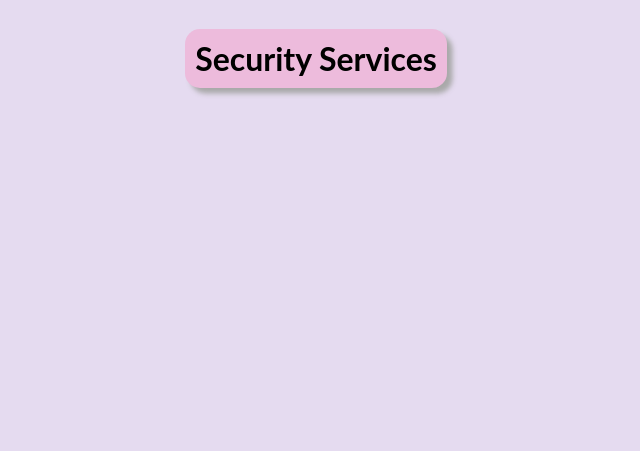
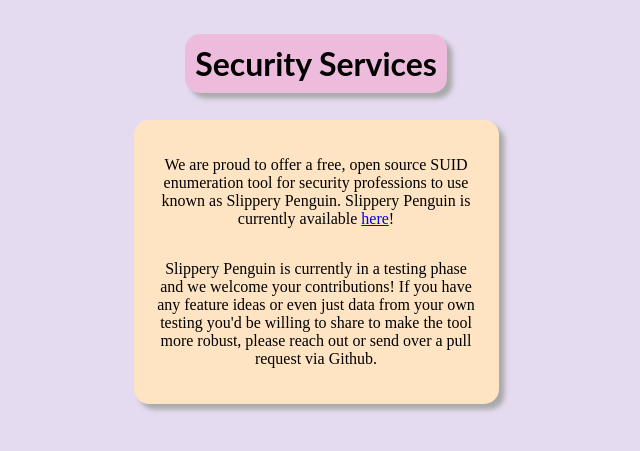
Before and after one commit to stlynnxx/EclecticElectronics, a Flask app: page /security in a window 1280 px wide. Shown: the top 451 px of the page, without its empty margins (324-964 px from the left). Run offline with Flask 3, Linux system fonts and the light colour scheme.

Commit message:
Working on the security page & password generator wordlists

```diff
--- a/app.py
+++ b/app.py
@@ -139,7 +139,10 @@ def generator():
             "Advanced", "Chronic", "Dank", "Slippery", "Icy", "Energetic", "Glassy",
             "Pure", "Impure", "Superb", "Agentic", "Nightmarish", "Dreamlike",
             "Ethereal", "Smooth", "Burnt", "Annoying", "Sophomoric", "Integral",
-            "Twitchy", "Acceptable", "Soft", "Grand", "Musical"]
+            "Twitchy", "Acceptable", "Soft", "Grand", "Musical", "Keen", "Quaint",
+            "Arcadian", "Contumacious", "Efficacious", "Effulgent", "Egregious", "Equanimous",
+            "Jejune", "Meretricious", "Parsimonious", "Recalcitrant", "Sartorial", "Voracious",
+            "Withering", "Spasmodic"]
     nouns = ["Airplane", "Bell", "Belt", "Newspaper", "Owl", "Lizard",
              "Lunch", "Sun", "Slinky", "Sheep", "Kangaroo", "Hair", "Helicopter", "Cup",
              "Straw", "Torch", "Wood", "Tower", "Zygon", "Borg", "Tardis", "Dog", "Cat",
@@ -149,7 +152,8 @@ def generator():
              "Gamer", "Coffee", "Snake", "Tank", "Stove", "Oven", "Car", "Truck",
              "Fireplace", "Phone", "Mirror", "Paint", "Tablet", "Pad", "Gnome",
              "Elf", "Controller", "Flipper", "FlipperZero", "Pentium",
-             "Dragon", "Baka", "Sidewalk", "Silk", "Ascot"]
+             "Dragon", "Baka", "Sidewalk", "Silk", "Ascot", "Snood", "Aglet", "Splat",
+             "Guimpe", "Spile","Bumbershoot", "Winklepicker"]
     vowels = ["A","a","E","e","I","i","O","o","U","u", "Y","y"]
     consonants = ["B","b","C","c","D","d","F","f","G","g","H","h","J","j"
                   "K","k","L","l","M","m","N","n","P","p","Q","q","R","r",
--- a/static/security.css
+++ b/static/security.css
@@ -1,6 +1,32 @@
 .main-flex {
+    display: flex;
+    flex-direction: column;
+    justify-content: center;
+    align-items: center;
+    width: 100%;
+}
+
+
+
+.sec-header {
+    display: flex;
+    margin: 5px;
+}
+
+.sec-para-one {
     display: flex;
     justify-content: center;
     align-items: center;
     width: 100%;
+    max-width: 325px;
+    width: 100%;
+    text-align: center;
+    text-box: auto;
+    text-decoration-style: solid;
+    text-decoration-color: black;
+    border-radius: 15px;
+    padding: 20px;
+    background-color: bisque;
+    display: inline-grid;
+    box-shadow: darkgray 5.5px 5.5px 5.5px;
 }
--- a/templates/security.html
+++ b/templates/security.html
@@ -2,7 +2,7 @@
 <html lang="en">
 <head>
      <link rel="stylesheet" href="{{ url_for('static', filename='main.css', v=1) }}">
-    <link rel="stylesheet" href="{{ url_for('static', filename='review.css', v=1) }}">
+    <link rel="stylesheet" href="{{ url_for('static', filename='security.css', v=1) }}">
      <meta name="viewport" content="width=device-width,initial-scale=1.0" charset="UTF-8">
     <title>Security Services</title>
 </head>
@@ -11,9 +11,19 @@
 <div class="main-flex">
 
 
-
-    <h1 class="title">Security Services</h1>
-
+    <div class="sec-header">
+        <h1 class="title">Security Services</h1>
+    </div>
+    <div class="sec-para-one">
+    <p>We are proud to offer a free, open source SUID enumeration
+    tool for security professions to use known as Slippery Penguin.
+        Slippery Penguin is currently available <a href="https://github.com/stlynnxx/Slippery-Penguin/tree/dev">here</a>!
+    </p>
+    <p>Slippery Penguin is currently in a testing phase and we welcome your
+    contributions! If you have any feature ideas or even just data from your own testing
+    you'd be willing to share to make the tool more robust, please reach out
+    or send over a pull request via Github.</p>
+    </div>
 
 
 
```
Also changed, not shown: 1 other file.
